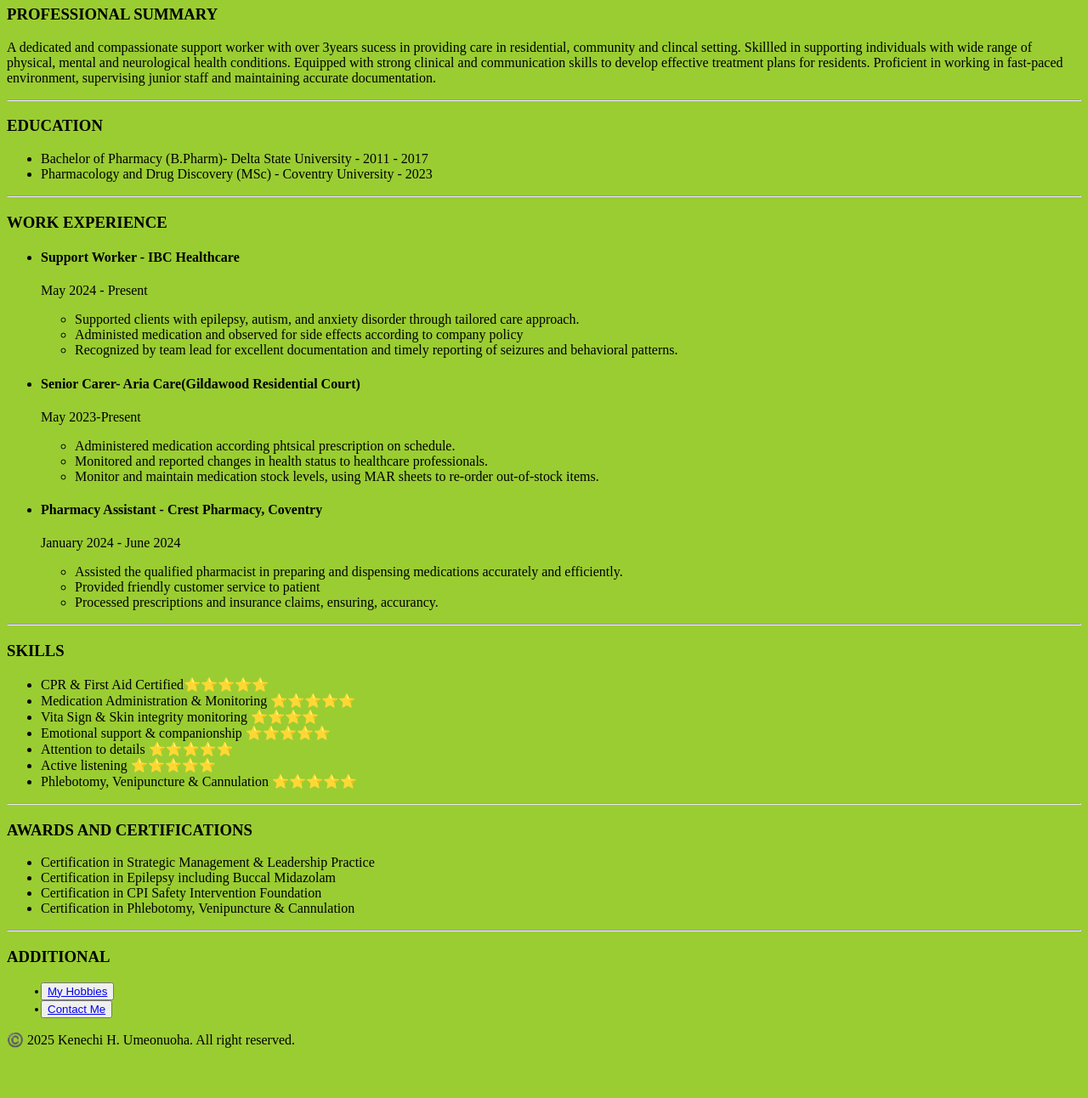
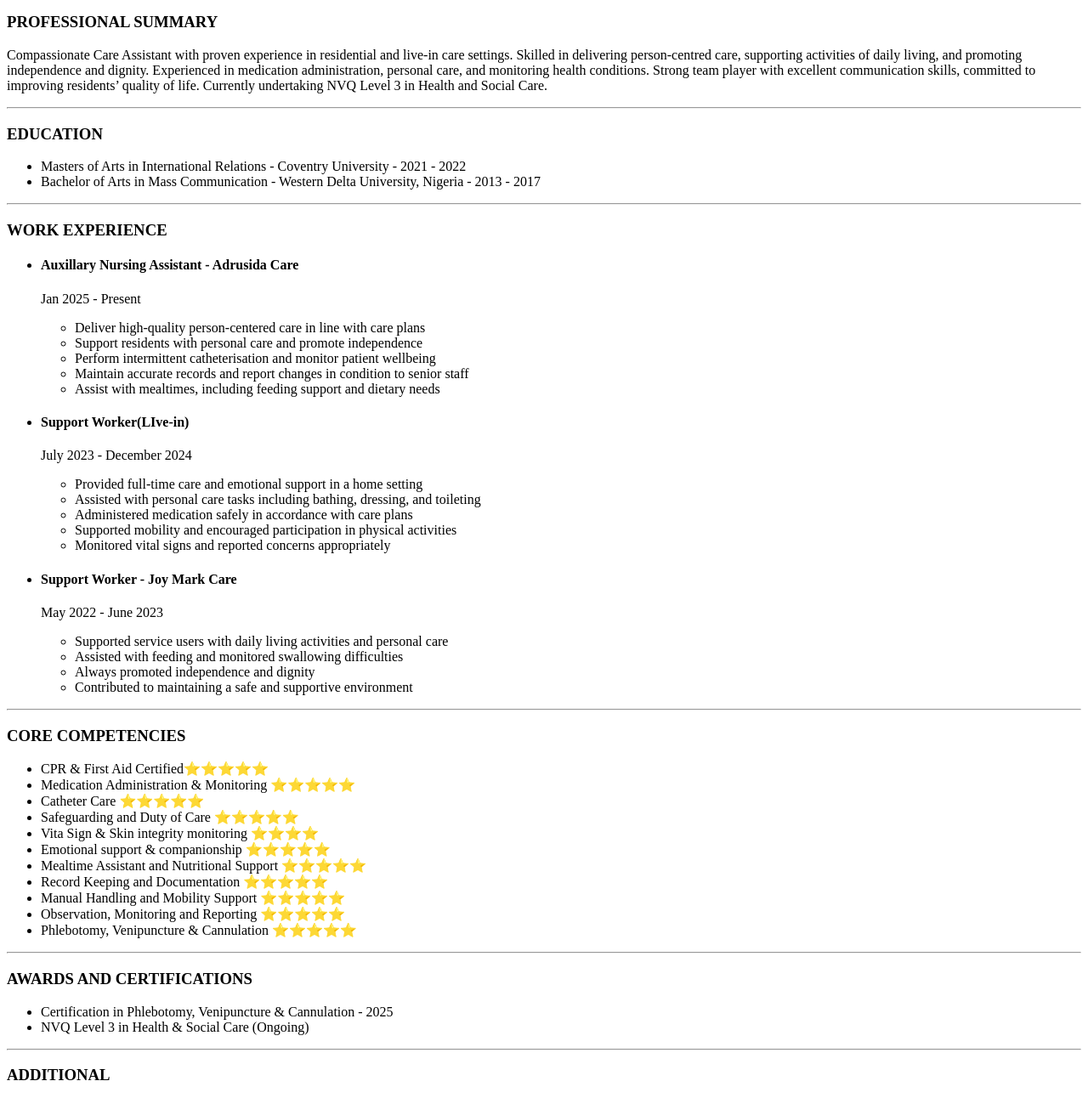
Before and after one commit to Divine-GraceCss/html-portfolio, a plain HTML site: page index.html in a window 1280 px wide. Shown: the part 102-1394 px from the top of the page at 85% size. Before the commit the page ends 1351 px from the top, so only its background shows below. Drawn offline with Linux system fonts and the light colour scheme.

Commit message:
Add files via upload

```diff
--- a/index.html
+++ b/index.html
@@ -1,63 +1,76 @@
 <!DOCTYPE html>
-<html lang="en" style="background: yellowgreen">
+<html lang="en" style="background:white">
 <head>
     <meta charset="UTF-8">
     <meta name="viewport" content="width=device-width, initial-scale=1.0">
     <title>My Resume</title>
+    <link
+  rel="stylesheet"
+  href="./style.css"
+  />
 </head>
 <body>
-     <img src="./assets/Images/Passport Photo.JPG" height="100"><h1>KENECHI HUMPHREY UMEONUOHA</h1>
+    <h1>DIVINE-GRACE OGBONMWAN</h1>
+    <h5>Phone: 07428612895 | Email: divineogbonmwan6@gmail.com</h5>
+    <hr>
     <h3>PROFESSIONAL SUMMARY</h3>
-    <P>A dedicated and compassionate support worker with over 3years sucess in providing care in residential, community and clincal setting. Skillled in supporting individuals with wide range of physical, mental and neurological health conditions. Equipped with strong clinical and communication skills to develop effective treatment plans for residents. Proficient in working in fast-paced environment, supervising junior staff and maintaining accurate documentation.</P>
+    <P>Compassionate Care Assistant with proven experience in residential and live-in care settings. Skilled in delivering person-centred care, supporting activities of daily living, and promoting independence and dignity. Experienced in medication administration, personal care, and monitoring health conditions. Strong team player with excellent communication skills, committed to improving residents’ quality of life. Currently undertaking NVQ Level 3 in Health and Social Care.</P>
     <hr>
     <h3>EDUCATION</h3>
     <ul>
-        <li>Bachelor of Pharmacy (B.Pharm)- Delta State University - 2011 - 2017</li>
-        <li>Pharmacology and Drug Discovery (MSc) - Coventry University - 2023</li>
+        <li>Masters of Arts in International Relations - Coventry University - 2021 - 2022</li>
+        <li>Bachelor of Arts in Mass Communication - Western Delta University, Nigeria - 2013 - 2017</li>
     </ul>
     <hr>
     <h3>WORK EXPERIENCE</h3>
     <ul>
-        <li><h4>Support Worker - IBC Healthcare</h4></li>
-        <p>May 2024 - Present</p>
+        <li><h4>Auxillary Nursing Assistant - Adrusida Care</h4></li>
+        <p>Jan 2025 - Present</p>
            <ul>
-            <li>Supported clients with epilepsy, autism, and anxiety disorder through tailored care approach.</li>
-            <li>Administed medication and observed for side effects according to company policy</li>
-            <li>Recognized by team lead for excellent documentation and timely reporting of seizures and behavioral patterns.</li>
+            <li>Deliver high-quality person-centered care in line with care plans</li>
+            <li>Support residents with personal care and promote independence</li>
+            <li>Perform intermittent catheterisation and monitor patient wellbeing</li>
+            <li>Maintain accurate records and report changes in condition to senior staff</li>
+            <li>Assist with mealtimes, including feeding support and dietary needs</li>
            </ul>
-        <li><h4>Senior Carer- Aria Care(Gildawood Residential Court)</h4></li>
-        <p>May 2023-Present</p>
+        <li><h4>Support Worker(LIve-in)</h4></li>
+        <p>July 2023 - December 2024</p>
         <ul>
-            <li>Administered medication according phtsical prescription on schedule.</li>
-            <li>Monitored and reported changes in health status to healthcare professionals.</li>
-            <li>Monitor and maintain medication stock levels, using MAR sheets to re-order out-of-stock items.</li>
+            <li>Provided full-time care and emotional support in a home setting </li>
+            <li>Assisted with personal care tasks including bathing, dressing, and toileting </li>
+            <li>Administered medication safely in accordance with care plans </li>
+            <li>Supported mobility and encouraged participation in physical activities </li>
+            <li>Monitored vital signs and reported concerns appropriately</li>
            </ul>
-        <li><h4>Pharmacy Assistant - Crest Pharmacy, Coventry</h4></li>
-        <p>January 2024 - June 2024</p>
+        <li><h4>Support Worker - Joy Mark Care</h4></li>
+        <p>May 2022 - June 2023</p>
            <ul>
-            <li>Assisted the qualified pharmacist in preparing and dispensing medications accurately and efficiently.</li>
-            <li>Provided friendly customer service to patient</li>
-            <li>Processed prescriptions and insurance claims, ensuring, accurancy.</li>
+            <li>Supported service users with daily living activities and personal care</li>
+            <li>Assisted with feeding and monitored swallowing difficulties</li>
+            <li>Always promoted independence and dignity</li>
+            <li>Contributed to maintaining a safe and supportive environment</li>
            </ul>
     </ul>
     <hr>
-    <h3>SKILLS</h3>
+    <h3>CORE COMPETENCIES</h3>
     <ul>
         <li>CPR & First Aid Certified⭐️⭐️⭐️⭐️⭐️</li>
         <li>Medication Administration & Monitoring ⭐️⭐️⭐️⭐️⭐️</li>
+        <li>Catheter Care ⭐️⭐️⭐️⭐️⭐️</li>
+        <li>Safeguarding and Duty of Care ⭐️⭐️⭐️⭐️⭐️</li>
         <li>Vita Sign & Skin integrity monitoring ⭐️⭐️⭐️⭐️</li>
         <li>Emotional support & companionship ⭐️⭐️⭐️⭐️⭐️</li>
-        <li>Attention to details ⭐️⭐️⭐️⭐️⭐️</li>
-        <li>Active listening ⭐️⭐️⭐️⭐️⭐️</li>
+        <li>Mealtime Assistant and Nutritional Support ⭐️⭐️⭐️⭐️⭐️</li>
+        <li>Record Keeping and Documentation ⭐️⭐️⭐️⭐️⭐️</li>
+        <li>Manual Handling and Mobility Support ⭐️⭐️⭐️⭐️⭐️</li>
+        <li>Observation, Monitoring and Reporting ⭐️⭐️⭐️⭐️⭐️</li>
         <li>Phlebotomy, Venipuncture & Cannulation ⭐️⭐️⭐️⭐️⭐️</li>
     </ul>
     <hr>
     <h3>AWARDS AND CERTIFICATIONS</h3>
     <ul>
-        <li>Certification in Strategic Management & Leadership Practice</li>
-        <li>Certification in Epilepsy including Buccal Midazolam</li>
-        <li>Certification in CPI Safety Intervention Foundation</li>
-        <li>Certification in Phlebotomy, Venipuncture & Cannulation</li>
+        <li>Certification in Phlebotomy, Venipuncture & Cannulation - 2025</li>
+        <li>NVQ Level 3 in Health & Social Care (Ongoing)</li>
     </ul>
     <hr>
     <h3>ADDITIONAL</h3>
@@ -65,6 +78,6 @@
         <button><li><a href="./Hobbies.html">My Hobbies</a></li></button> <br><button><li><a href="./contact.html">Contact Me</a></li></button>
     </ul>
     <footer>
-        <p>©️ 2025 Kenechi H. Umeonuoha. All right reserved.</p>
+        <p>©️ 2025 Divine-Grace Ogbonmwan. All right reserved.</p>
     </footer>
 </body>
--- a/style.css
+++ b/style.css
@@ -0,0 +1,8 @@
+h1 {
+    text-align: center;
+    margin-bottom: 0px;
+}
+h5 {
+    text-align: center;
+    margin-top: 0px;
+}
```
Also changed, not shown: Hobbies.html (+0 -1 lines), contact.html (+2 -2 lines).
